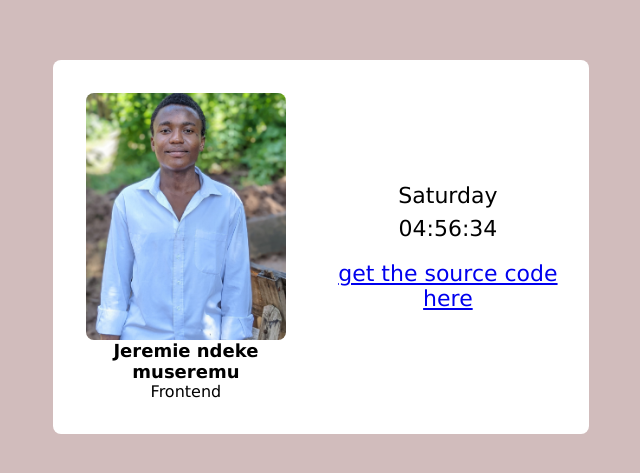
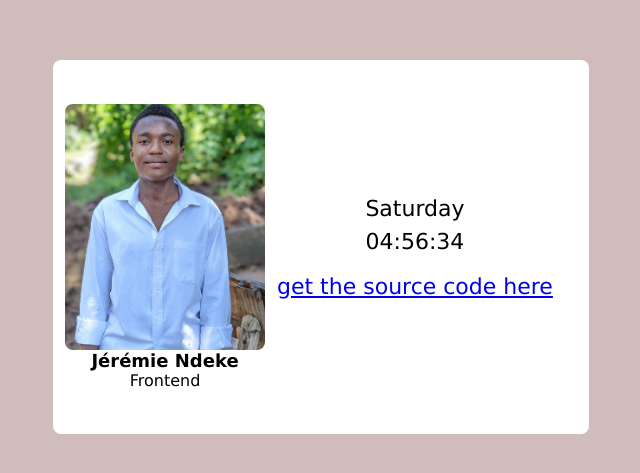
Before and after one commit to Jeremie25JDM/first_task_zuriTrainig, a plain HTML site: page index.html in a window 1280 px wide. Shown: the part 153-626 px from the top of the page, without its empty margins (319-959 px from the left). Drawn offline with Linux system fonts and the light colour scheme.

Commit message:
updating of the slack display name

```diff
--- a/index.html
+++ b/index.html
@@ -10,7 +10,7 @@
     <div class="container">
         <div class="header">
             <img src="/assets/PXL_20230514_104938691.PORTRAIT.jpg" alt="Jeremie ndeke museremu" data-testid="slackDisplayImage">
-            <h2 data-testid="slackUserName">Jeremie ndeke museremu</h2>
+            <h2 data-testid="slackUserName">Jérémie Ndeke</h2>
             <p data-testid="myTrack">Frontend</p>
         </div>
         <div class="body">
```
